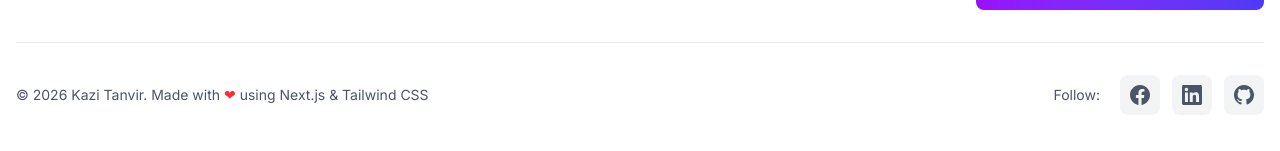
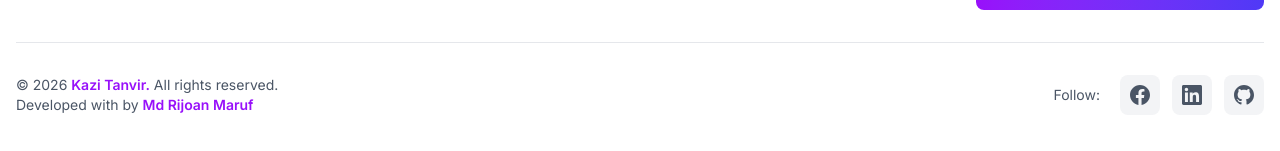
Before and after one commit to mdrijoanmaruf/Kazi_Tanvir_Portfolio, a Next.js app: page / in a window 1280 px wide. Shown: the part 5300-5451 px from the top of the page. Built offline with nearby package versions, Linux system fonts and the light colour scheme.

Commit message:
added footer credit

```diff
--- a/app/components/Footer.tsx
+++ b/app/components/Footer.tsx
@@ -106,8 +106,11 @@ export default function Footer() {
           <div className="flex flex-col md:flex-row justify-between items-center gap-4">
             {/* Copyright */}
             <p className="text-sm text-gray-600">
-              © {currentYear} Kazi Tanvir. Made with{' '}
-              <span className="text-red-500">❤</span> using Next.js & Tailwind CSS
+              © {currentYear} <span className="text-purple-600 hover:text-indigo-600 font-semibold transition-colors">Kazi Tanvir.</span> All rights reserved. <br />Developed with{' '}
+              <span className="text-red-500"></span> by{' '}
+              <a href="https://rijoan.com" target="_blank" rel="noopener noreferrer" className="text-purple-600 hover:text-indigo-600 font-semibold transition-colors">
+                Md Rijoan Maruf
+              </a>
             </p>
 
             {/* Social Links */}
```
